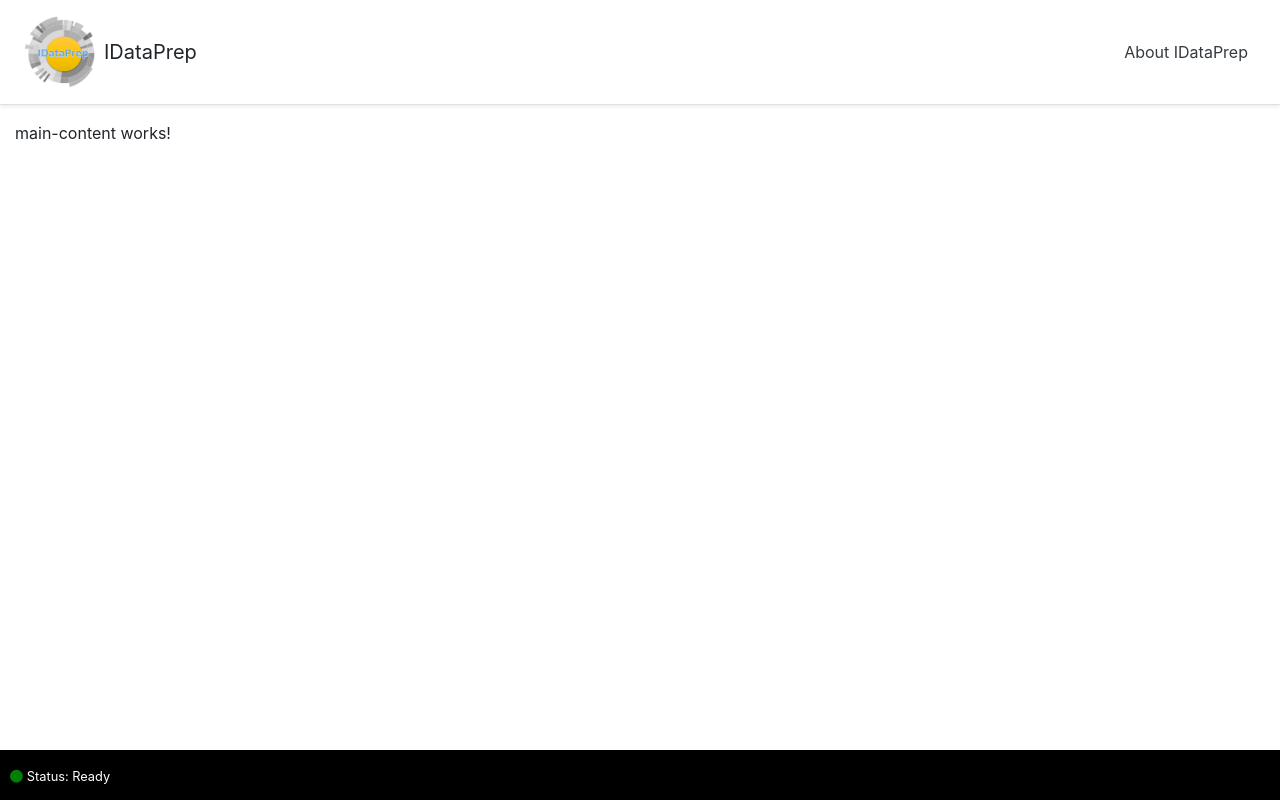
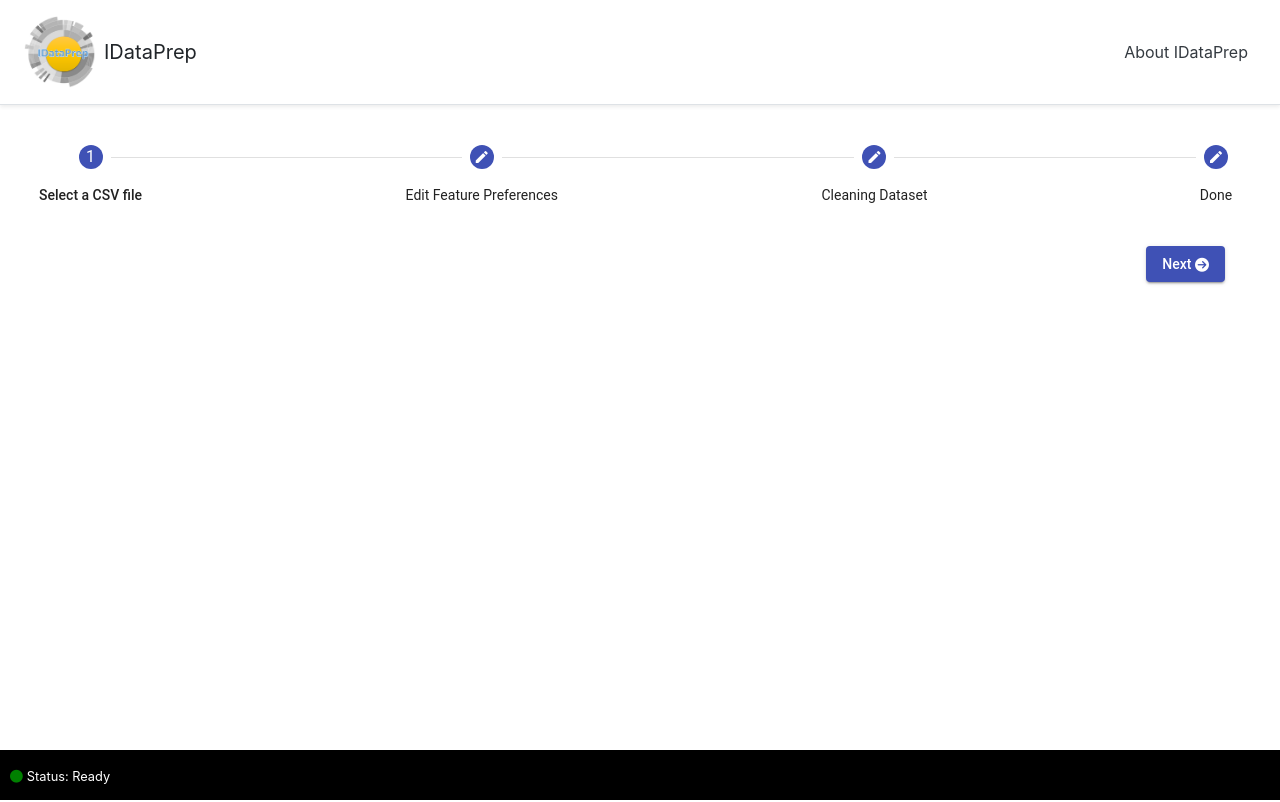
Before and after one commit to sudarshan19943/IDataPrep, an Angular app in the folder frontend/: page / in a window 1280 px wide. Built offline with nearby package versions, Linux system fonts and the light colour scheme.

Commit message:
[Steps] - Inititialised Steps - Added MatStepper - Created Steps script to store the different steps - Stepper ElementReference created

```diff
--- /dev/null
+++ b/frontend/src/app/main-content/Steps.js
@@ -0,0 +1,18 @@
+let Steps = {};
+
+Steps.typeCleanOnly = [
+  {title: "Select a CSV file"},
+  {title: "Edit Feature Preferences"},
+  {title: "Cleaning Dataset"},
+  {title: "Done"},
+];
+
+Steps.typeCleanAndClassify = [
+  {title: "Select a CSV file"},
+  {title: "Edit Feature Preferences"},
+  {title: "Cleaning Dataset"},
+  {title: "Classification Algorithm Suggestion"},
+  {title: "Done"},
+];
+
+module.exports = Steps;
--- a/frontend/src/app/main-content/main-content.component.html
+++ b/frontend/src/app/main-content/main-content.component.html
@@ -1,5 +1,22 @@
-<div class="container-fluid">
-  <p>
-    main-content works!
-  </p>
+<div class="container-fluid main-content">
+  <mat-horizontal-stepper [linear]=true labelPosition="bottom" #stepper>
+    <mat-step *ngFor="let step of steps; index as i;" completed=false optional=false>
+      <ng-template matStepLabel>{{ steps[i].title }}</ng-template>
+      <div class="p-3">
+        <div *ngIf="i == steps.length-1; else other_buttonset">
+            <div class="d-flex">
+                <button mat-button color="primary" matStepperPrevious><i class="fas fa-arrow-circle-left"></i> Back</button>
+                <button mat-raised-button color="warn" class="ml-auto" (click)="stepper.reset();">Reset <i class="fas fa-trash-alt"></i></button>
+            </div>
+        </div>
+        <ng-template #other_buttonset>
+            <div class="d-flex">
+                <button *ngIf="i != 0;" mat-button matStepperPrevious color="primary"><i class="fas fa-arrow-circle-left"></i> Back</button>
+                <button mat-raised-button color="primary" class="ml-auto" (click)="stepper.next();">Next <i class="fas fa-arrow-circle-right"></i></button>
+            </div>
+        </ng-template>
+      </div>
+    </mat-step>
+</mat-horizontal-stepper>
+
 </div>
--- a/frontend/src/app/main-content/main-content.component.scss
+++ b/frontend/src/app/main-content/main-content.component.scss
@@ -0,0 +1,7 @@
+:host {
+  display: block;
+  height: 100%;
+}
+.main-content {
+  min-height: 100%;
+}
--- a/frontend/src/app/main-content/main-content.component.ts
+++ b/frontend/src/app/main-content/main-content.component.ts
@@ -1,15 +1,44 @@
-import { Component, OnInit } from '@angular/core';
+import { Component, OnInit, ViewChild, AfterViewInit, ChangeDetectorRef } from '@angular/core';
+import { typeCleanOnly, typeCleanAndClassify } from './Steps.js';
+import { MatHorizontalStepper } from '@angular/material/stepper';
 
 @Component({
   selector: 'app-main-content',
   templateUrl: './main-content.component.html',
   styleUrls: ['./main-content.component.scss']
 })
-export class MainContentComponent implements OnInit {
+export class MainContentComponent implements OnInit, AfterViewInit {
+  steps = typeCleanOnly;
+  forClassification = false;
+  @ViewChild('stepper', {static: true}) stepper: MatHorizontalStepper;
 
-  constructor() { }
+  constructor(private cdr: ChangeDetectorRef) { }
 
-  ngOnInit() {
+  ngOnInit() {}
+
+  ngAfterViewInit() {
+    // dev purposes
+      this.markStepCompleted(0);
+      this.markStepCompleted(1);
+      this.markStepCompleted(2);
+      this.markStepCompleted(3);
+      this.stepper.selectedIndex = 0;
+      this.cdr.detectChanges();
+  }
+
+  markStepCompleted(i: number) {
+    this.stepper.selectedIndex = i;
+    this.stepper.selected.completed = true;
+    this.cdr.detectChanges();
+  }
+
+  togglePurpose() {
+    this.forClassification = !this.forClassification;
+    if (this.forClassification) {
+      this.steps = typeCleanAndClassify;
+    } else {
+      this.steps = typeCleanOnly;
+    }
   }
 
 }
--- a/frontend/src/styles.scss
+++ b/frontend/src/styles.scss
@@ -1 +1,2 @@
 /* You can add global styles to this file, and also import other style files */
+@import "~@angular/material/prebuilt-themes/indigo-pink.css";
```
Also changed, not shown: frontend/src/app/app.module.ts (+7 -1 lines).
